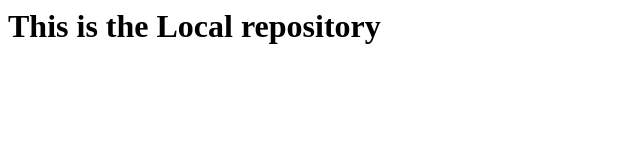
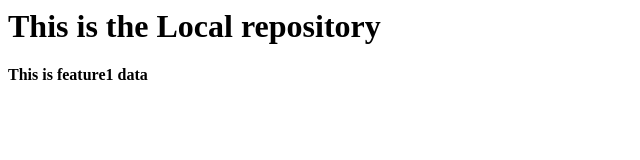
Before and after one commit to HYDRA-CyPher/LocalRepo, a plain HTML site: page index.html in a window 1280 px wide. Shown: the whole page, without its empty margins (0-640 px from the left). Drawn offline with Linux system fonts and the light colour scheme.

Commit message:
New Feature1 added on index page

```diff
--- a/index.html
+++ b/index.html
@@ -1 +1,2 @@
 <h1>This is the Local repository</h1>
+<b>This is feature1 data</b>
```
